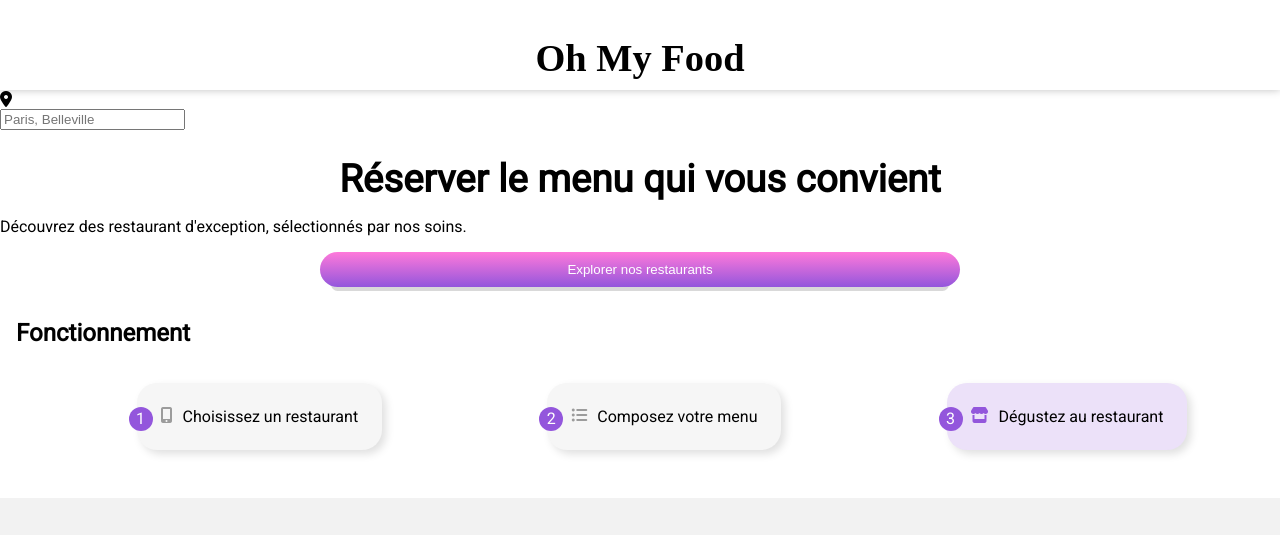
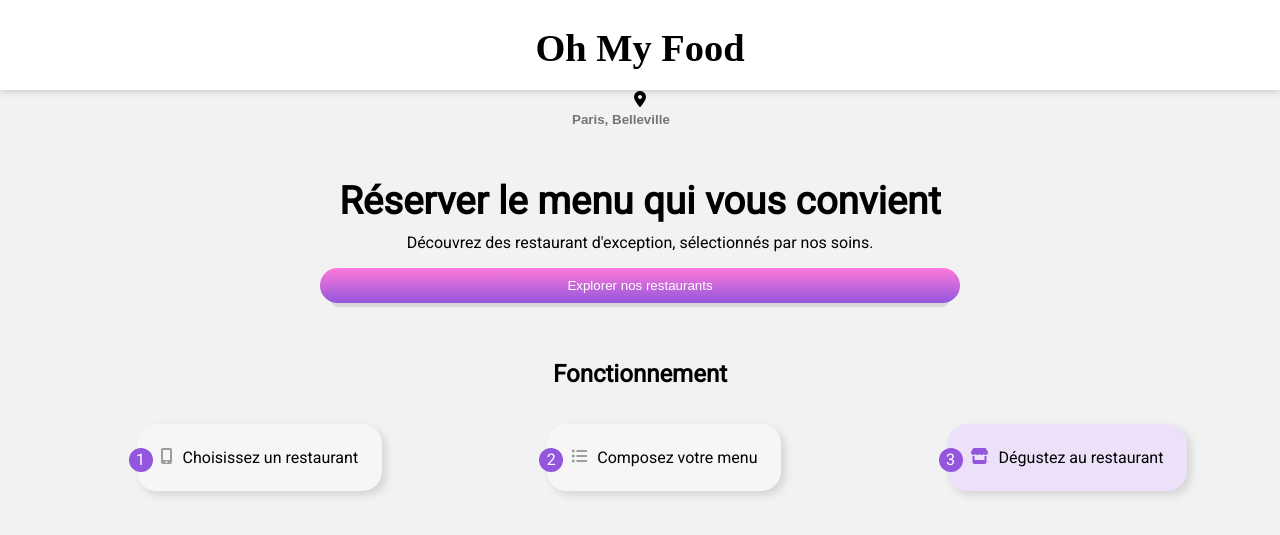
Before and after one commit to ledad33/P3_OhMyFood, a plain HTML site: page index.html in a window 1280 px wide. Shown: the top 535 px of the page. Drawn offline with Linux system fonts and the light colour scheme; a web font is replaced by a local one.

Commit message:
Modif accueil

```diff
--- a/css/style.css
+++ b/css/style.css
@@ -39,12 +39,13 @@ body {
     max-width: 1280px;
     margin: auto;
     position: relative;
+    align-items: flex-start;
   }
 
   h1 {
     font-size: 2.4em;
     text-align: center;
-    margin-bottom: 0;
+    margin-bottom: 20px;
   }
 
   .header {
@@ -58,7 +59,7 @@ body {
   }
   .header_logo {
     font-family: 'Shrikhand';
-    margin: 20px;
+    margin: 10px;
     text-align: center;
   }
   .header__arrow {
@@ -314,7 +315,7 @@ body {
     margin: 10% 25%;
   }
 
-  .acceuil {
+  .accueil {
     display: flex;
     flex-direction: column;
     text-align: center;
@@ -323,7 +324,7 @@ body {
     box-sizing: border-box;
   }
 
-  .acceuil__input {
+  .accueil__input {
     background-color: #eaeaea;
     width: 100%;
     height: 60px;
@@ -335,32 +336,32 @@ body {
     box-sizing: border-box;
     padding-top: 20px;
   }
-  .acceuil_input input {
+  .accueil_input input {
     width: 150px;
     border: unset;
     background-color: unset;
     font-weight: bold;
     margin-left: 10px;
   }
-  .acceuil_input input:focus {
+  .accueil_input input:focus {
     border: 1px black solid;
     outline: none;
     background-color: #f2f2f2;
   }
-  .acceuil_input input: placeholder {
+  .accueil_input input: placeholder {
     color: black;
     opacity: 1;
   }
 
-  .acceuil_text {
+  .accueil_text {
     display: flex;
     flex-direction: column;
     justify-content: center;
     align-content: center;
-    height: 270px;
+    height: 200px;
     text-align: center;
   }
-  .acceuil_text p {
+  .accueil_text p {
     margin-top: -10px;
   }
 
@@ -374,6 +375,7 @@ body {
   }
   .guide__title {
     margin-top: 0;
+    justify-content: flex-start;
   }
   .guide__etapes {
     margin: 0;
```
